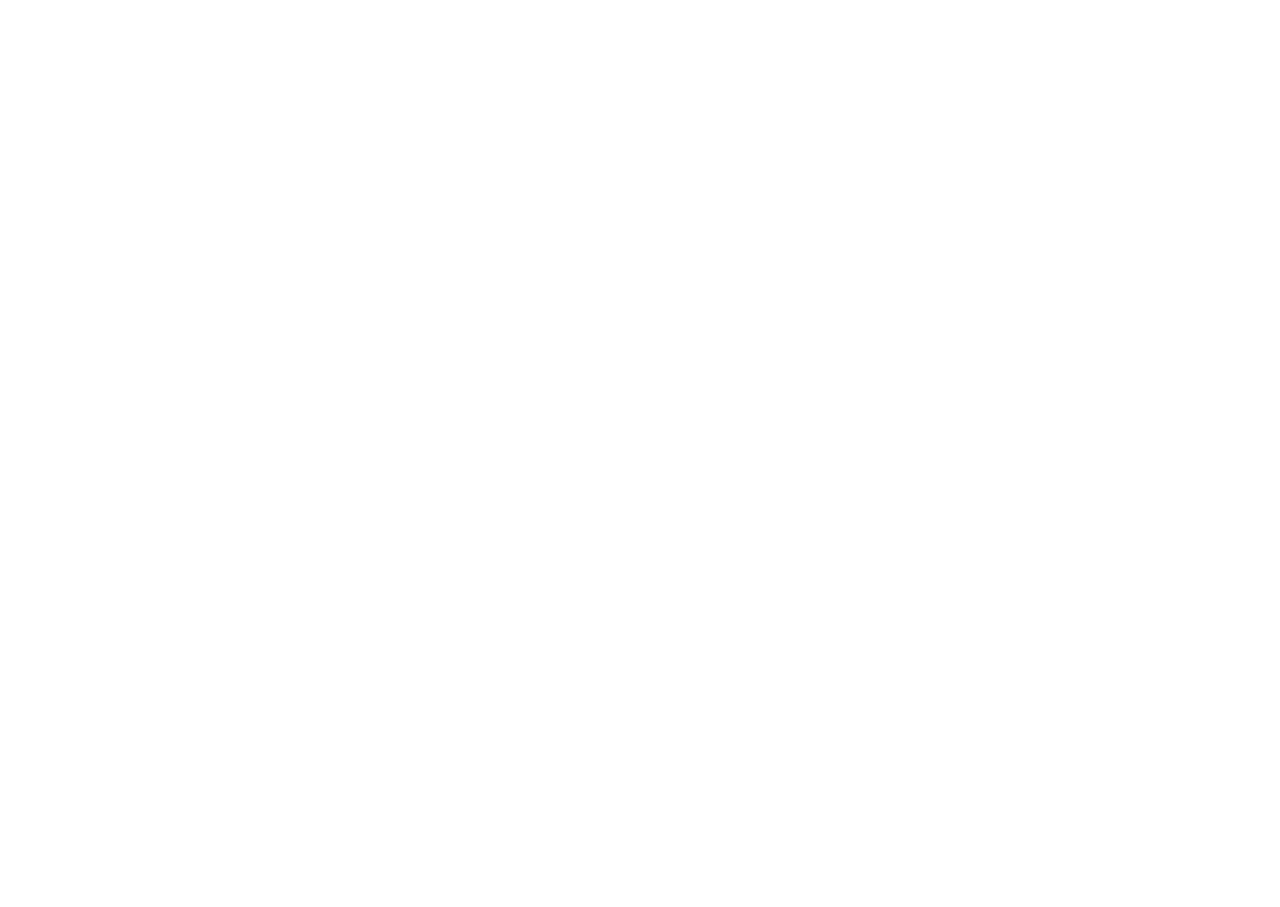
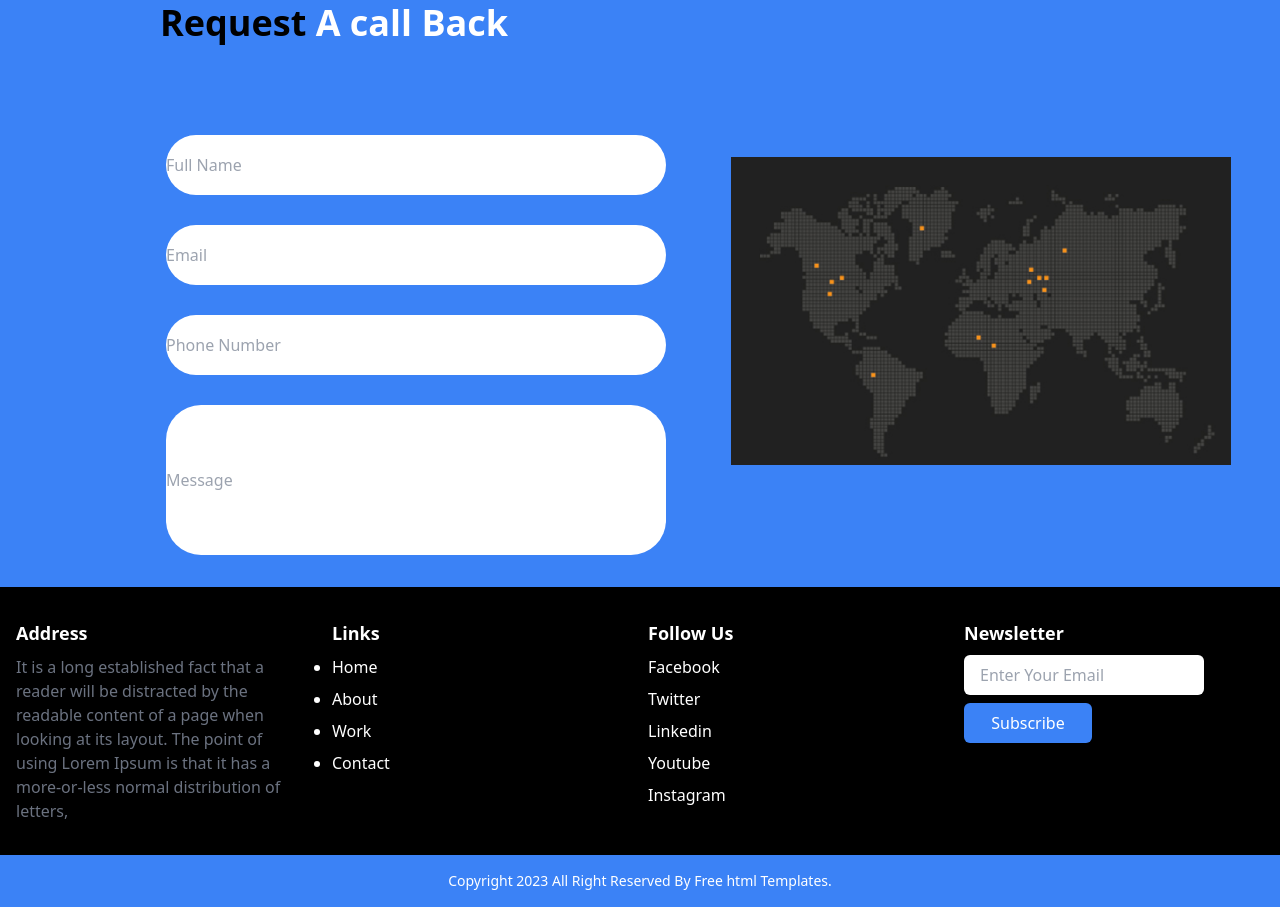
Before and after one commit to Hadi98/ReactWeb, a Next.js app: page / in a window 1280 px wide. Shown: the part 2780-3687 px from the top of the page. Before the commit the page ends 2655 px from the top, so only its background shows below. Built offline with nearby package versions, Linux system fonts and the light colour scheme.

Commit message:
last 3 div

```diff
--- /dev/null
+++ b/components/Copyright.tsx
@@ -0,0 +1,11 @@
+import React from 'react';
+
+const Copyright = () => {
+  return (
+    <div className="bg-blue-500 text-center text-white text-sm py-4">
+      Copyright {new Date().getFullYear()} All Right Reserved By <span className="hover:text-black">Free html Templates</span>.
+    </div>
+  );
+};
+
+export default Copyright;
--- a/components/Footer.tsx
+++ b/components/Footer.tsx
@@ -1,21 +1,97 @@
-import { AiTwotoneHeart } from "react-icons/ai";
+import React from 'react';
 
-function Footer() {
+const Footer = () => {
   return (
-    <div className="w-full h-16 bg-gray-50 flex justify-center items-center p-10">
-      <h1 className="text-base text-blue-900 mr-2">Made by</h1>
-      <AiTwotoneHeart className="text-black" />
-      <h1 className="text-base ml-2">
-        Created by{" "}
-        <a
-          href="#"
-          className="cursor-pointer font-semibold text-indigo-600 hover:text-black"
-        >
-          Streamline
-        </a>
-      </h1>
-    </div>
+    <footer className="bg-black py-8 h-50vh">
+      <div className="container mx-auto px-4">
+        <div className="grid grid-cols-1 md:grid-cols-2 lg:grid-cols-4 gap-4">
+          {/* Address */}
+          <div>
+            <h3 className="text-white font-bold text-lg mb-2">Address</h3>
+            <p className="text-gray-500">
+              It is a long established fact that a
+              <br />
+              reader will be distracted by the
+              <br />
+              readable content of a page when
+              <br />
+              looking at its layout. The point of
+              <br />
+              using Lorem Ipsum is that it has a
+              <br />
+              more-or-less normal distribution of
+              <br />
+              letters,
+            </p>
+          </div>
+
+          {/* Links */}
+          <div>
+            <h3 className="text-white font-bold text-lg mb-2">Links</h3>
+            <ul className="list-disc text-white space-y-2">
+              <li>
+                <a href="#" className="text-white hover:text-blue-500">Home</a>
+              </li>
+              <li>
+                <a href="#" className="text-white hover:text-blue-500">About</a>
+              </li>
+              <li>
+                <a href="#" className="text-white hover:text-blue-500">Work</a>
+              </li>
+              <li>
+                <a href="#" className="text-white hover:text-blue-500">Contact</a>
+              </li>
+              {/* Add more links as needed */}
+            </ul>
+          </div>
+
+          {/* Follow Us */}
+          <div>
+            <h3 className="text-white font-bold text-lg mb-2">Follow Us</h3>
+            <ul className="list text-white space-y-2">
+              <li>
+                <a href="#" className="text-white hover:text-blue-500 ">
+                  Facebook
+                </a>
+              </li>
+              <li>
+                <a href="#" className="text-white hover:text-blue-500 ">
+                  Twitter
+                </a>
+              </li>
+              <li>
+                <a href="#" className="text-white hover:text-blue-500 ">
+                  Linkedin
+                </a>
+              </li>
+              <li>
+                <a href="#" className="text-white hover:text-blue-500 ">
+                  Youtube
+                </a>
+              </li>
+              <li>
+                <a href="#" className="text-white hover:text-blue-500 ">
+                  Instagram
+                </a>
+              </li>
+              {/* Add more social media links as needed */}
+            </ul>
+          </div>
+
+          {/* Newsletter */}
+          <div>
+            <h3 className="text-white font-bold text-lg mb-2">Newsletter</h3>
+            <form className="flex flex-col">
+              <input type="email" placeholder="Enter Your Email" className="py-2 px-4 rounded-md mb-2 w-60 h-30" />
+              <button type="submit" className="bg-blue-500 text-white py-2 px-4 rounded-md hover:bg-blue-700 w-32 h-10">
+                Subscribe
+              </button>
+            </form>
+          </div>
+        </div>
+      </div>
+    </footer>
   );
-}
+};
 
 export default Footer;
--- /dev/null
+++ b/components/InputComponents.tsx
@@ -0,0 +1,32 @@
+// InputComponents.tsx
+
+import React from 'react';
+
+interface FourInputComponentProps {
+  placeholderText: string;
+  inputWidth: string;
+  inputHeight: string;
+  borderRadius: string;
+  divMarginTop: string;
+  inputPaddingLeft: string;
+}
+
+const FourInputComponent: React.FC<FourInputComponentProps> = ({ placeholderText, inputWidth, inputHeight, borderRadius, divMarginTop, inputPaddingLeft }) => {
+  const inputStyle: React.CSSProperties = {
+    width: inputWidth,
+    height: inputHeight,
+    borderRadius: borderRadius,
+  };
+
+  return (
+    <div className="mb-4" style={{ marginTop: divMarginTop, paddingLeft: inputPaddingLeft }}> {/* Added style with marginTop */}
+      <input
+        type="text"
+        placeholder={placeholderText}
+        style={inputStyle}
+      />
+    </div>
+  );
+};
+
+export default FourInputComponent;
--- a/pages/index.tsx
+++ b/pages/index.tsx
@@ -5,6 +5,9 @@
 import Slidersection from "../components/Slidersection";
 import TwoDivsComponent from "../components/TwoDivsComponent";
 import VerticalTabs from "../components/Tabs";
+import FourInputComponent from "../components/InputComponents"
+import Footer from "../components/Footer";
+import Copyright from "../components/Copyright";
 
 export default function Home() {
   // Original aspect ratio of the cross_top.png image
@@ -86,6 +89,34 @@
           imageOnLeft={false} // Image will be on the right
         />
       </div>
+
+
+      <div className="bg-blue-500 h-90vh flex">
+  <div className="flex-1">
+    <div className="p-4 pl-40 pt-32">
+      <h1 className="text-4xl font-bold">
+        <span className="text-black">Request</span> <span className="text-white">A call Back</span>
+      </h1>
     </div>
+    <div className="p-4">
+      <FourInputComponent placeholderText="Full Name" inputWidth="500px" inputHeight="60px" borderRadius="35px" divMarginTop="60px" inputPaddingLeft="150px" />
+      <FourInputComponent placeholderText="Email" inputWidth="500px" inputHeight="60px" borderRadius="35px" divMarginTop="30px" inputPaddingLeft="150px" />
+      <FourInputComponent placeholderText="Phone Number" inputWidth="500px" inputHeight="60px" borderRadius="35px" divMarginTop="30px" inputPaddingLeft="150px" />
+      <FourInputComponent placeholderText="Message" inputWidth="500px" inputHeight="150px" borderRadius="35px" divMarginTop="30px" inputPaddingLeft="150px" />
+    </div>
+  </div>
+  <div className="flex-1 flex items-center justify-center mt-40">
+    <Image src="/images/map.jpg" alt="map" width={500} height={1200} />
+  </div>
+</div>
+
+<div>
+<Footer />
+</div>
+<div>
+<Copyright />
+</div>
+
+  </div>
   );
 }
```
Also changed, not shown: package.json (+12 -9 lines), 1 other file (tests, documents, lock files or other folders).
